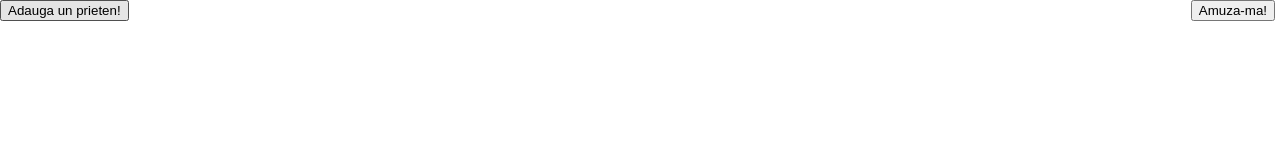
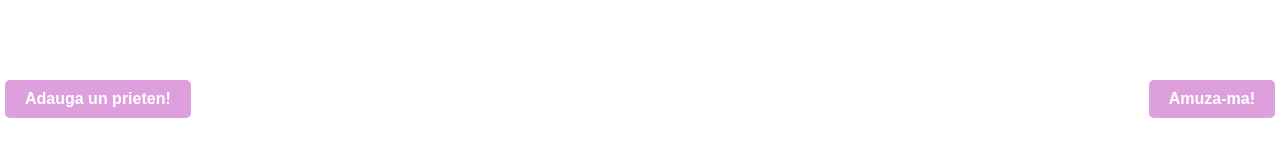
Before and after one commit to dianailisei/tamagotchi, a website: page index.html in a window 1280 px wide. Drawn offline with Linux system fonts and the light colour scheme; files that its build step writes are made by us from their sources.

Commit message:
Add files via upload

```diff
--- a/index.html
+++ b/index.html
@@ -11,8 +11,8 @@
 
     <!-- <div id="dialog-text">
     </div> -->
-    <button id="add-pet" >Adauga un prieten!</button>
-    <button id="add-joke" >Amuza-ma!</button>
+    <button id="add-pet" class="buttonsStyle">Adauga un prieten!</button>
+    <button id="add-joke" class="buttonsStyle">Amuza-ma!</button>
     <p id="joke-p"></p>
 
     <script src="./dist/HTTP.js"></script>
```
